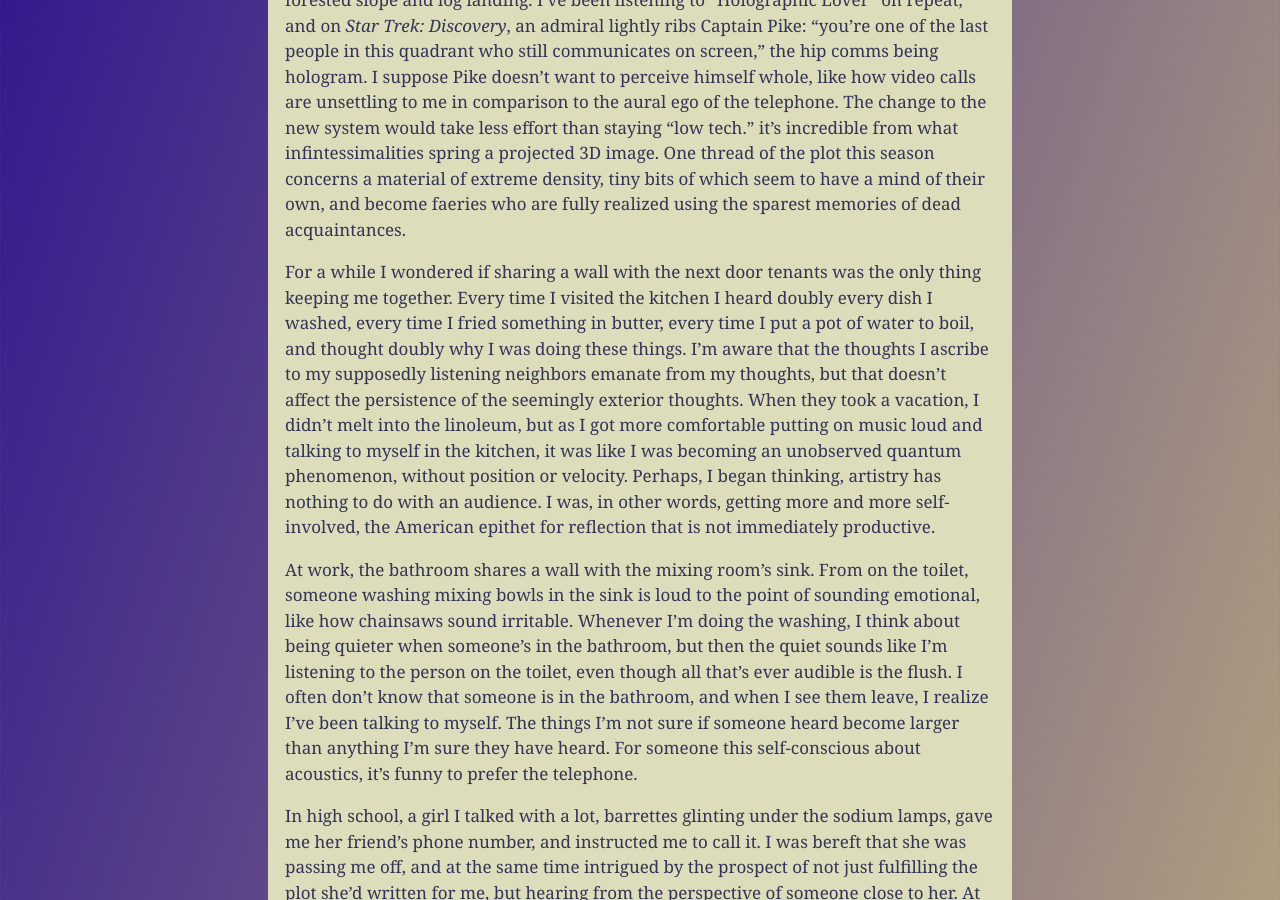
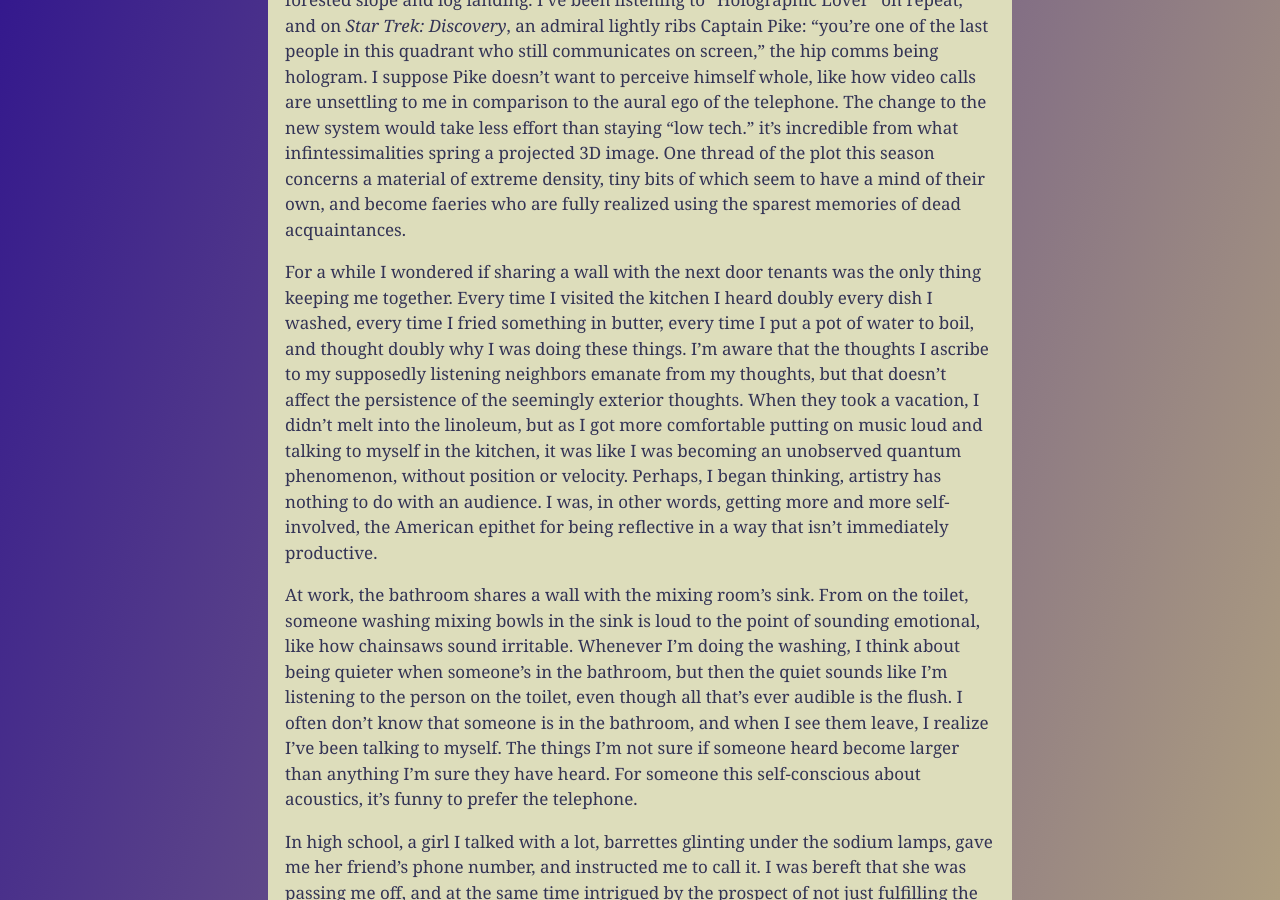
Before and after one commit to meanyhead/meanyhead.github.io, a Jekyll site: the page built from _posts/2019-2-6-developments-in-audiovisual-equipment.md, in a window 1280 px wide and 900 px high, scrolled down 403 px. Built offline with Jekyll 4.4.1, drawn with Linux system fonts in a browser that asks for light colours; comment, search, counter and statistics services are not loaded.

Commit message:
sentence edit

```diff
--- a/_posts/2019-2-6-developments-in-audiovisual-equipment.md
+++ b/_posts/2019-2-6-developments-in-audiovisual-equipment.md
@@ -5,7 +5,7 @@ title: Developments in Audiovisual Equipment
 
 In this unseasonably warm weather, some of the clouds look yellow. There's a moment of disorientation, when I feel it's the summer again, until I realize the jaundiced cloud is the smoke from a burn pile. Overhead, sky cranes, not sounding or looking at all like birds, are busy literally recuperating the material of the summer's forest fires. I can't tell which direction they're going, but I've never seen them carrying any of the logs they were built to carry. They must do this largely unobserved, ferrying between steep forested slope and log landing. I've been listening to "Holographic Lover" on repeat, and on *Star Trek: Discovery*, an admiral lightly ribs Captain Pike: "you're one of the last people in this quadrant who still communicates on screen," the hip comms being hologram. I suppose Pike doesn't want to perceive himself whole, like how video calls are unsettling to me in comparison to the aural ego of the telephone. The change to the new system would take less effort than staying "low tech." it's incredible from what infintessimalities spring a projected 3D image. One thread of the plot this season concerns a material of extreme density, tiny bits of which seem to have a mind of their own, and become faeries who are fully realized using the sparest memories of dead acquaintances.
 
-For a while I wondered if sharing a wall with the next door tenants was the only thing keeping me together. Every time I visited the kitchen I heard doubly every dish I washed, every time I fried something in butter, every time I put a pot of water to boil, and thought doubly why I was doing these things. I'm aware that the thoughts I ascribe to my supposedly listening neighbors emanate from my thoughts, but that doesn't affect the persistence of the seemingly exterior thoughts. When they took a vacation, I didn't melt into the linoleum, but as I got more comfortable putting on music loud and talking to myself in the kitchen, it was like I was becoming an unobserved quantum phenomenon, without position or velocity. Perhaps, I began thinking, artistry has nothing to do with an audience. I was, in other words, getting more and more self-involved, the American epithet for reflection that is not immediately productive.
+For a while I wondered if sharing a wall with the next door tenants was the only thing keeping me together. Every time I visited the kitchen I heard doubly every dish I washed, every time I fried something in butter, every time I put a pot of water to boil, and thought doubly why I was doing these things. I'm aware that the thoughts I ascribe to my supposedly listening neighbors emanate from my thoughts, but that doesn't affect the persistence of the seemingly exterior thoughts. When they took a vacation, I didn't melt into the linoleum, but as I got more comfortable putting on music loud and talking to myself in the kitchen, it was like I was becoming an unobserved quantum phenomenon, without position or velocity. Perhaps, I began thinking, artistry has nothing to do with an audience. I was, in other words, getting more and more self-involved, the American epithet for being reflective in a way that isn't immediately productive.
 
 At work, the bathroom shares a wall with the mixing room's sink. From on the toilet, someone washing mixing bowls in the sink is loud to the point of sounding emotional, like how chainsaws sound irritable. Whenever I'm doing the washing, I think about being quieter when someone's in the bathroom, but then the quiet sounds like I'm listening to the person on the toilet, even though all that's ever audible is the flush. I often don't know that someone is in the bathroom, and when I see them leave, I realize I've been talking to myself. The things I'm not sure if someone heard become larger than anything I'm sure they have heard. For someone this self-conscious about acoustics, it's funny to prefer the telephone.
 
```
